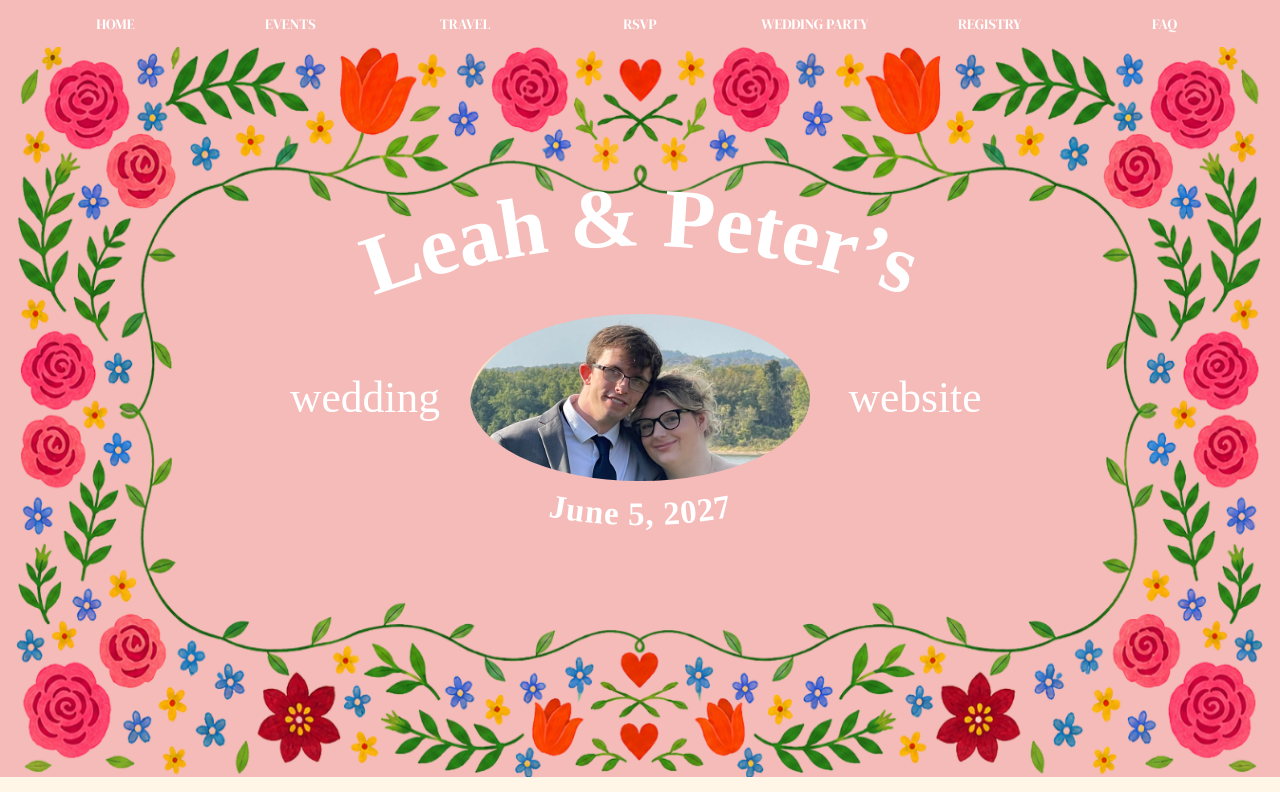
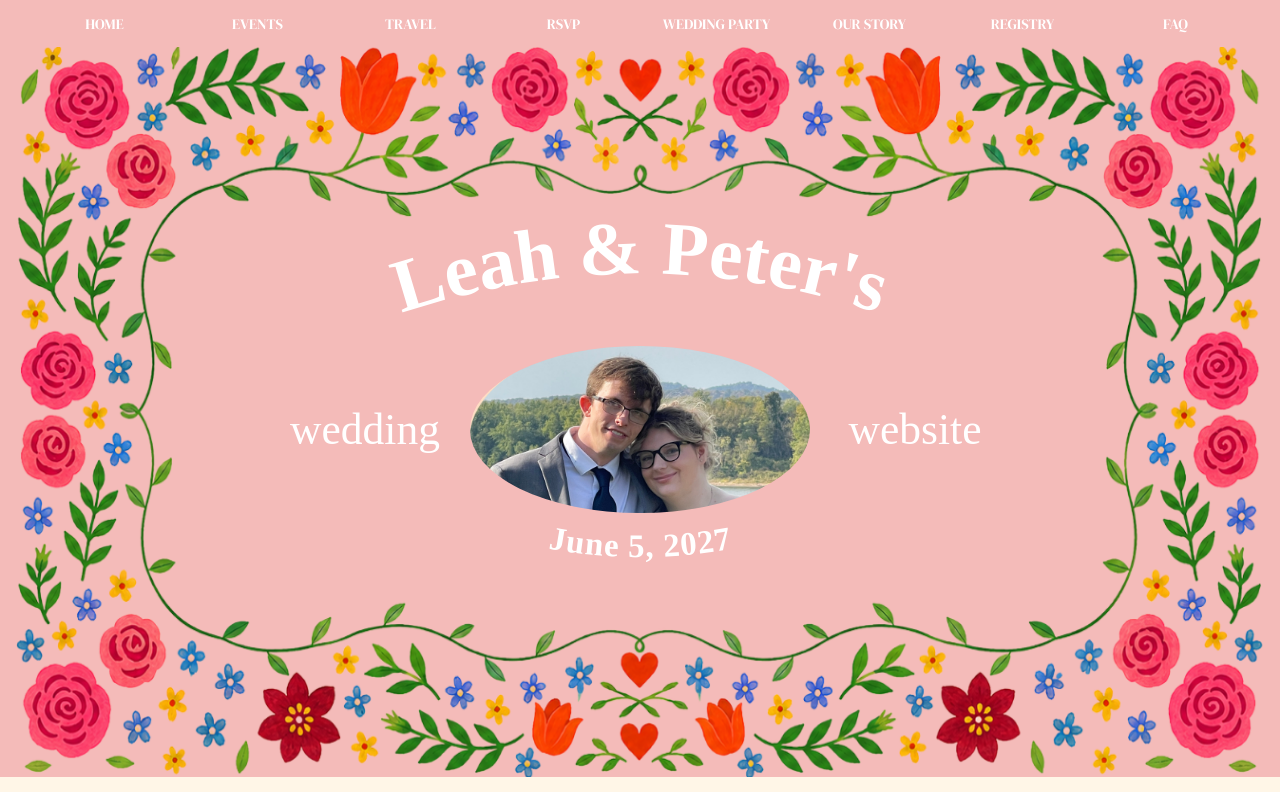
Before and after one commit to luckyleah/wedding, a React (Vite) app: page / in a window 1280 px wide. Shown: the top 792 px of the page. Built offline with nearby package versions, Linux system fonts and the light colour scheme; a web font is replaced by a local one.

Commit message:
Center complete floral hero group
Co-authored-by: Copilot <223556219+Copilot@users.noreply.github.com>

```diff
--- a/src/App.css
+++ b/src/App.css
@@ -129,11 +129,11 @@
 /* Dedicated navigation band above the floral invitation. */
 .site-header { position:relative; z-index:2; padding:.85rem clamp(.75rem,3vw,2rem); background:#f4bbb9; border:0; }
 .site-header::after { display:none; }
-.site-header nav { display:grid; grid-template-columns:repeat(7,minmax(0,1fr)); gap:.5rem; width:100%; max-width:none; margin:0; }
+.site-header nav { display:grid; grid-template-columns:repeat(8,minmax(0,1fr)); gap:.5rem; width:100%; max-width:none; margin:0; }
 .site-header nav a { color:#fff; font-family:var(--serif); font-size:clamp(.64rem,1.15vw,.9rem); font-weight:700; letter-spacing:0; text-align:center; text-decoration:none; text-transform:uppercase; }
 .site-header nav a:hover,.site-header nav a:focus-visible { color:#fff6e7; text-decoration:underline; }
-.hero-main { margin-top:clamp(4.5rem,9vw,7rem); }
-.hero-names text { font-size:87px; }
+.hero-main { margin-top:clamp(6rem,12vw,9rem); }
+.hero-names text { font-size:78px; }
 .hero-photo-row { justify-items:center; }
 .hero-image-wrap { justify-self:center; }
 
@@ -141,6 +141,6 @@
   .site-header { padding:.75rem .45rem; }
   .site-header nav { grid-template-columns:repeat(4,minmax(0,1fr)); gap:.55rem .12rem; }
   .site-header nav a { font-size:.58rem; }
-  .hero-main { margin-top:6rem; }
-  .hero-names text { font-size:72px; }
+  .hero-main { margin-top:7rem; }
+  .hero-names text { font-size:68px; }
 }
--- a/src/App.tsx
+++ b/src/App.tsx
@@ -3,7 +3,7 @@ import { wedding, type WeddingPartyMember } from './content'
 
 const navItems = [
   ['Home', 'home'], ['Events', 'events'], ['Travel', 'travel'], ['RSVP', 'rsvp'],
-  ['Wedding Party', 'party'], ['Registry', 'registry'], ['FAQ', 'faq'],
+  ['Wedding Party', 'party'], ['Our Story', 'story'], ['Registry', 'registry'], ['FAQ', 'faq'],
 ] as const
 const heroImage = `${import.meta.env.BASE_URL}images/leah-and-peter.png`
 const heroFrame = `${import.meta.env.BASE_URL}images/homepage-floral-frame.png`
@@ -55,8 +55,8 @@ function App() {
         <div className="hero-main">
           <h1 className="hero-names" aria-label="Leah and Peter's">
             <svg viewBox="0 0 600 150" aria-hidden="true">
-              <path id="hero-name-curve" d="M 34 117 Q 300 21 566 117" fill="none" />
-              <text><textPath href="#hero-name-curve" startOffset="50%" textAnchor="middle">Leah &amp; Peter’s</textPath></text>
+              <path id="hero-name-curve" d="M 0 125 Q 300 4 600 125" fill="none" />
+              <text><textPath href="#hero-name-curve" startOffset="50%" textAnchor="middle">Leah &amp; Peter's</textPath></text>
             </svg>
           </h1>
           <div className="hero-photo-row">
```
